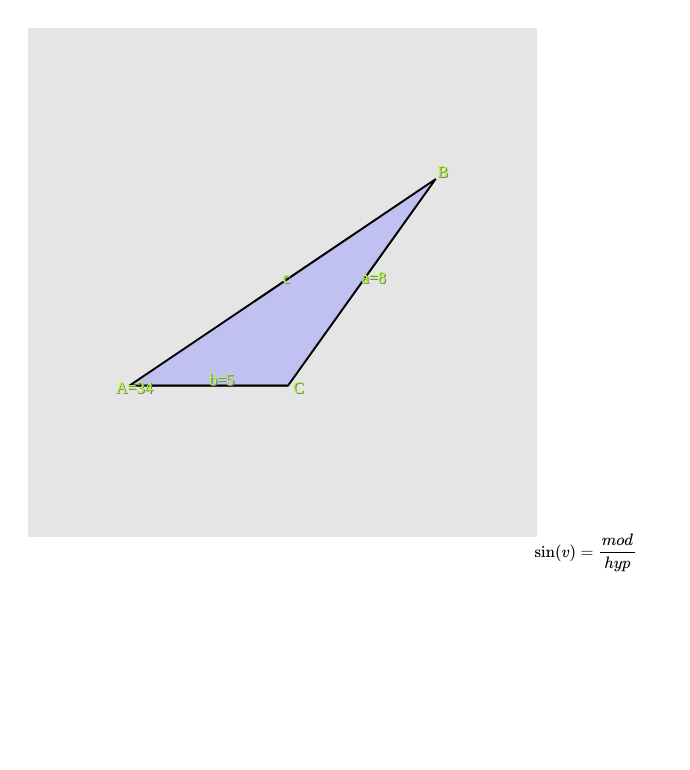
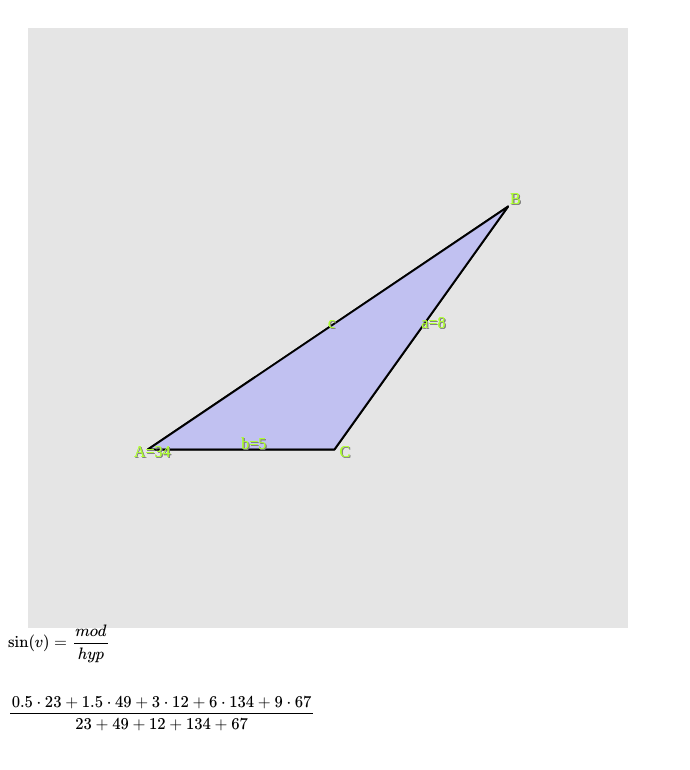
Before and after one commit to eskilwadsholt/trigcalc, a plain HTML site: page index.html in a window 1280 px wide. Shown: the whole page, without its empty margins (0-690 px from the left). Drawn offline with nearby package versions, Linux system fonts and the light colour scheme.

Commit message:
added formula

```diff
--- a/index.html
+++ b/index.html
@@ -10,29 +10,34 @@
 
 <style>
 html, body {
-    width: 95%;
-    height: 95%;
+    width: 100%;
+    height: 100%;
     overflow: hidden;
 }
 
 #chart {
-    height: 65%;
+    height: 70vmin;
+    width: 70vmin;
     padding: 20px;
 }
 
-.bar {
-  fill: steelblue;
-}
-
-.bar:hover {
-  fill: orange;
+#formulas {
+  display: flex;
+  flex-direction: column;
+  align-items: flex-start;
 }
 </style>
 </head>
 <body>
     <div id="chart"></div>
     <div id="formulas">
-      \[\sin(v)=\frac{mod}{hyp}\]
+      <div>
+        \[\sin(v)=\frac{mod}{hyp}\]
+      </div>
+      <div>
+        \[\frac{0.5 \cdot 23 + 1.5 \cdot 49 + 3 \cdot 12 + 6 \cdot 134 + 9 \cdot 67}
+        {23 + 49 + 12 + 134 + 67}\]
+      </div>
     </div>
 </body>
 
```
